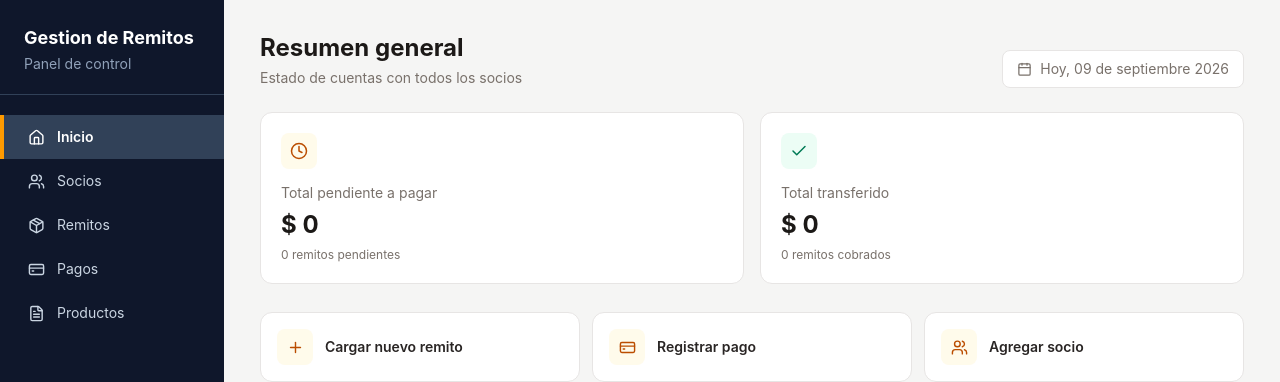
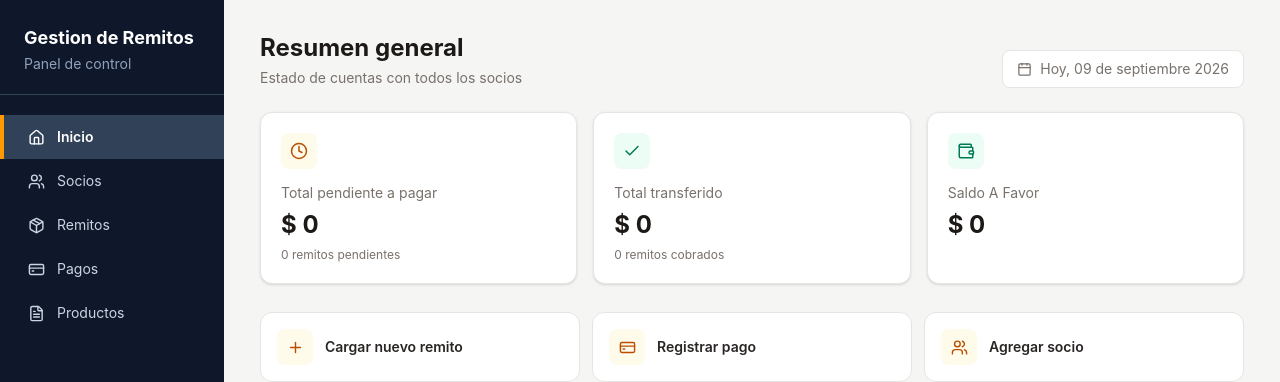
Before and after one commit to juan13335/softwareRemitos, a React (Vite) app in the folder client/: page / in a window 1280 px wide. Shown: the top 382 px of the page. Built offline with nearby package versions, Linux system fonts and the light colour scheme; no server answers; the HTML template or start-up script is replaced by a standard one.

Commit message:
Agregue a dashboard saldo a favor

```diff
--- a/client/src/pages/dashboard.jsx
+++ b/client/src/pages/dashboard.jsx
@@ -1,23 +1,22 @@
 import { useNavigate } from "react-router-dom";
 import { useState, useEffect } from "react";
-import { Users, Package, CreditCard, Plus, Check, Clock, Calendar, Loader2, Eye} from "lucide-react";
+import { Users, Package, CreditCard, Plus, Check, Clock, Calendar, Loader2, Eye, Wallet } from "lucide-react";
 import EstadoRemito from "../components/EstadoRemito.jsx";
 import BarraPagoRemitos from "../components/BarraPagoRemitos.jsx";
-import  api  from "../api/api.js";
+import api from "../api/api.js";
 
-const KPIS = [
-  { label: "Total pendiente a pagar", value: "$ 545.000", delta: "a 1 socio", icon: Clock, tint: "bg-amber-50 text-amber-700" },
-  { label: "Total transferido", value: "$ 0", delta: "este año", icon: Check, tint: "bg-emerald-50 text-emerald-700" },
-];
 
 const QUICK_ACTIONS = [
-  { label: "Cargar nuevo remito", icon: Plus, path: "/remitos/nuevo"},
+  { label: "Cargar nuevo remito", icon: Plus, path: "/remitos/nuevo" },
   { label: "Registrar pago", icon: CreditCard, path: "/pagos/nuevo" },
   { label: "Agregar socio", icon: Users, path: "/socios/nuevo" },
 ];
 
 export default function Dashboard() {
   const [remitos, setRemitos] = useState([]);
+  const [saldoAFavor, setSaldoAFavor] = useState(0);
+  const [socioId, setSocioId] = useState([]);
+  const [socios, setSocios] = useState([]);
   const [cargando, setCargando] = useState(true);
   const [error, setError] = useState(null);
   const [seleccionados, setSeleccionados] = useState([]);
@@ -38,6 +37,39 @@ export default function Dashboard() {
 
     fetchRemitos();
   }, []);
+
+  useEffect(() => {
+    const fetchSocios = async () => {
+      try {
+        const res = await api.get("/socios");
+        setSocios(res.data);
+        if (res.data && res.data.length > 0) {
+        setSocioId(String(res.data[0].id));
+      }
+      } catch (err) {
+        console.error("Error al cargar socios:", err);
+      }
+    };
+    fetchSocios();
+  }, []);
+
+  useEffect(() => {
+    if (!socioId) {
+      setSaldoAFavor(0);
+      return;
+    }
+
+    const fetchSaldoAfavor = async () => {
+      try {
+        const res = await api.get(`/socios/anticipo/${socioId}`);
+        setSaldoAFavor(res.data.saldo_a_favor);
+      } catch (err) {
+        console.error("Error al cargar saldo a favor:", err);
+      }
+    };
+
+    fetchSaldoAfavor();
+  }, [socioId]);
 
   const toggleSeleccion = (id) => {
     setSeleccionados((prev) =>
@@ -77,7 +109,6 @@ const esCobrado = (r) => {
     return estado === "cobrado";
   };
 
-
   // 2. Montos acumulados
   const totalPendiente = remitos
     .reduce((acc, r) => acc + (Number(r.saldo_pendiente) || 0), 0);
@@ -105,6 +136,12 @@ const kpis = [
       icon: Check,
       tint: "bg-emerald-50 text-emerald-700",
     },
+    {
+      label: "Saldo A Favor",
+      value: formatMoneda(saldoAFavor),
+      icon: Wallet,
+      tint: "bg-emerald-50 text-emerald-700",
+    },
   ];
 
   return (
@@ -120,10 +157,10 @@ const kpis = [
         </div>
       </div>
 
-      {/* Grid de KPIs */}
-      <div className="mb-7 grid grid-cols-2 gap-4 lg:grid-cols-2">
+      {/* Grid de KPIs (ajustado a 3 columnas en pantallas medianas/grandes) */}
+      <div className="mb-7 grid grid-cols-1 gap-4 sm:grid-cols-2 lg:grid-cols-3">
         {kpis.map(({ label, value, delta, icon: Icon, tint }) => (
-          <div key={label} className="rounded-xl border border-stone-200 bg-white p-5">
+          <div key={label} className="rounded-xl border border-stone-200 bg-white p-5 shadow-sm">
             <div className={`mb-3.5 flex h-9 w-9 items-center justify-center rounded-lg ${tint}`}>
               <Icon size={18} />
             </div>
@@ -203,8 +240,7 @@ const kpis = [
                 return (
                   <tr
                     key={id}
-              className={`transition-colors ${
-                estaSeleccionado ? "bg-amber-50/50" : "hover:bg-stone-50/60"
+                    className={`transition-colors ${estaSeleccionado ? "bg-amber-50/50" : "hover:bg-stone-50/60"
                       }`}
                   >
                     <td className="border-b border-stone-100 py-3.5 pl-2">
```
Lines whose indentation alone changed are shown as unchanged.
